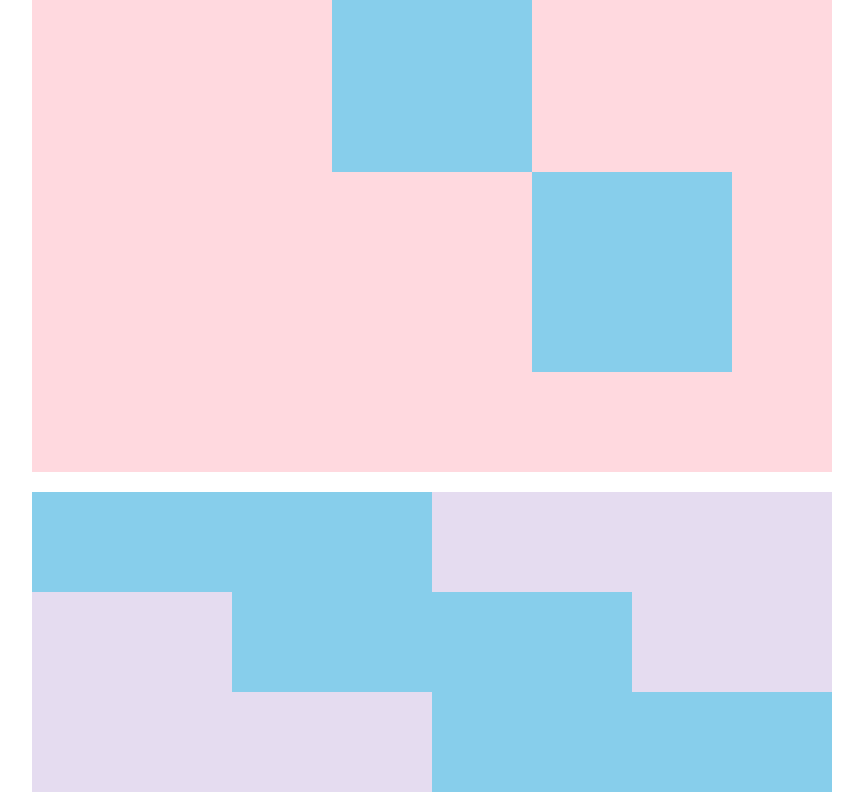
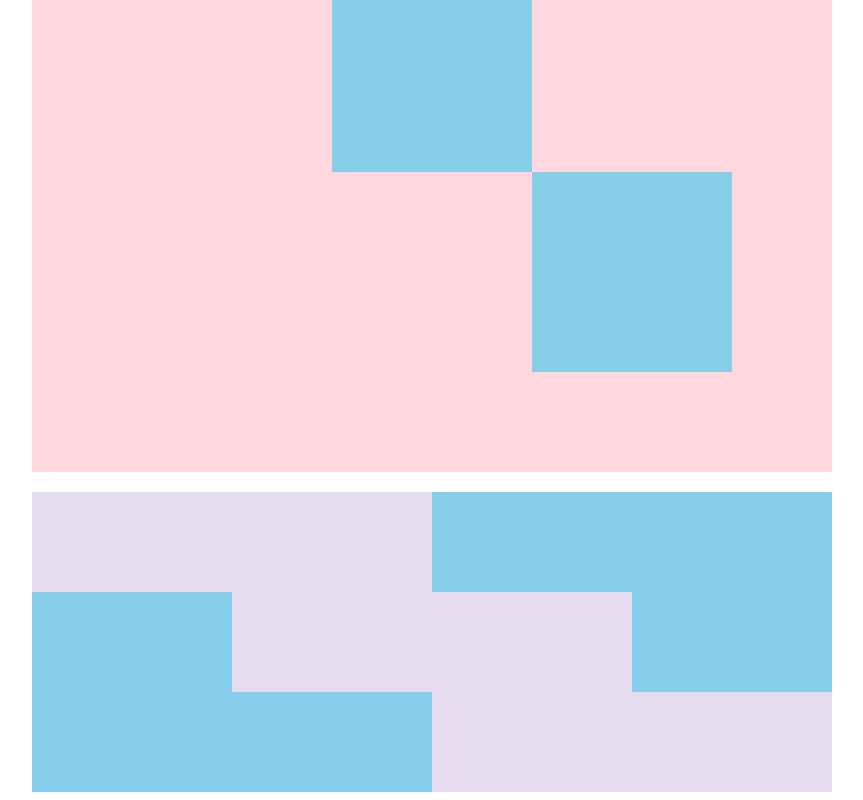
Before and after one commit to StudioLuckyCat5523/samurai-terakoya, a plain HTML site: page kadai_018/kadai_018.html in a window 1280 px wide. Shown: the part 446-1246 px from the top of the page, without its empty margins (208-1071 px from the left). Drawn offline with Linux system fonts and the light colour scheme.

Commit message:
Add files via upload

```diff
--- a/kadai_018/style.css
+++ b/kadai_018/style.css
@@ -73,7 +73,7 @@ p{
 	height: 300px;
 	margin-left: auto;
 	margin-right: auto;
-	background-color: #87ceeb;
+	background-color: #e5dcf0;
 }
 #bottom-child02{
 	position: absolute;
@@ -81,7 +81,7 @@ p{
 	height: 100px;
 	top: 100px;
     right: 600px;
-	background-color: #e5dcf0;
+	background-color: #87ceeb;
 }
 #bottom-child03{
 	position: absolute;
@@ -89,7 +89,7 @@ p{
 	height: 100px;
 	top: 200px;
 	right: 400px;
-	background-color: #e5dcf0;
+	background-color: #87ceeb;
 }
 #bottom-child01{
 	position: absolute;
@@ -97,7 +97,7 @@ p{
 	height: 100px;
 	left: 400px;
 	bottom: 200px;
-	background-color: #e5dcf0;
+	background-color: #87ceeb;
 
 }
 #bottom-child04{
@@ -106,5 +106,5 @@ p{
 	height: 100px;
 	left: 600px;
 	bottom: 100px;
-	background-color: #e5dcf0;
+	background-color: #87ceeb;
 }
```
Also changed, not shown: kadai_018/スクリーンショット (11).png (added).
